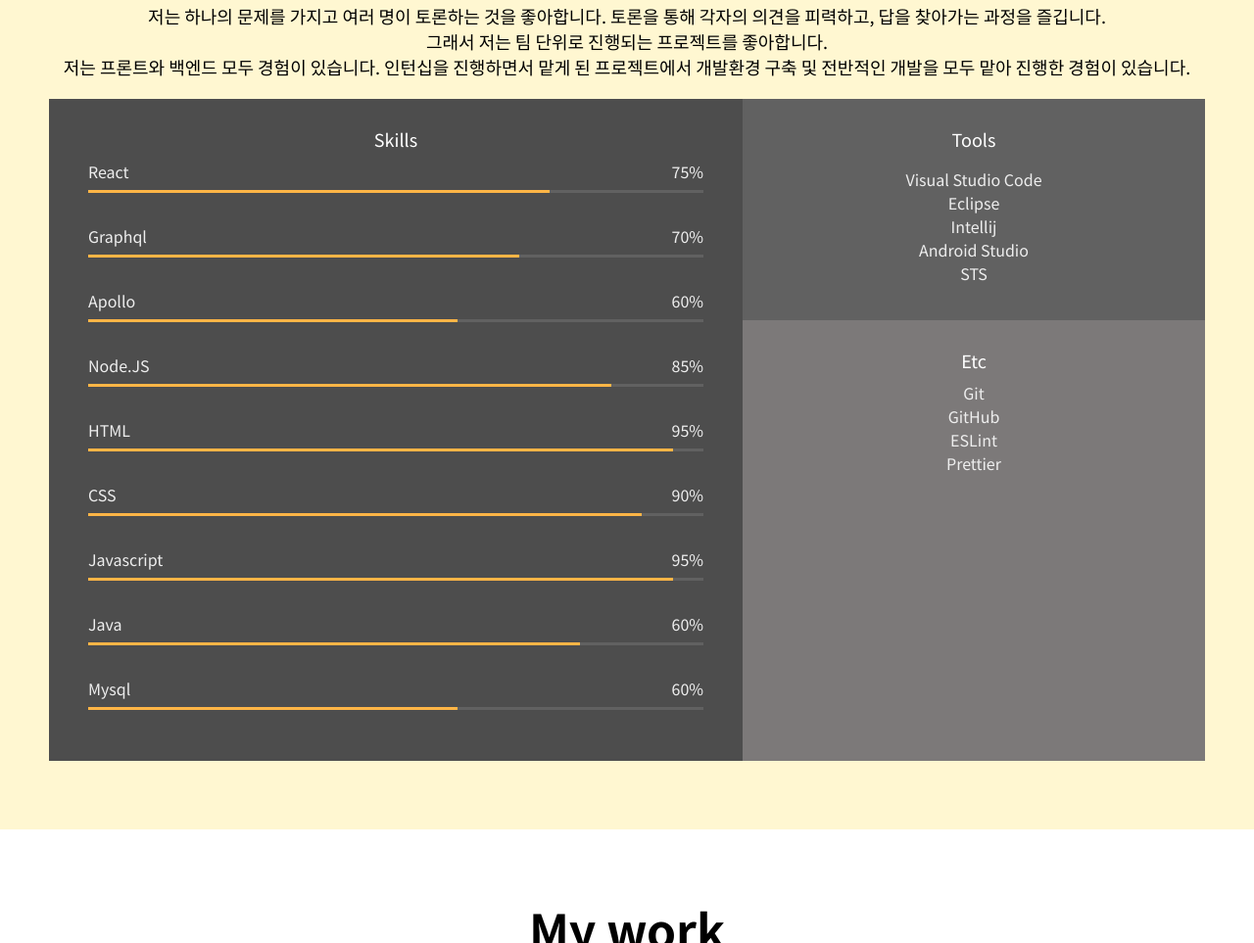
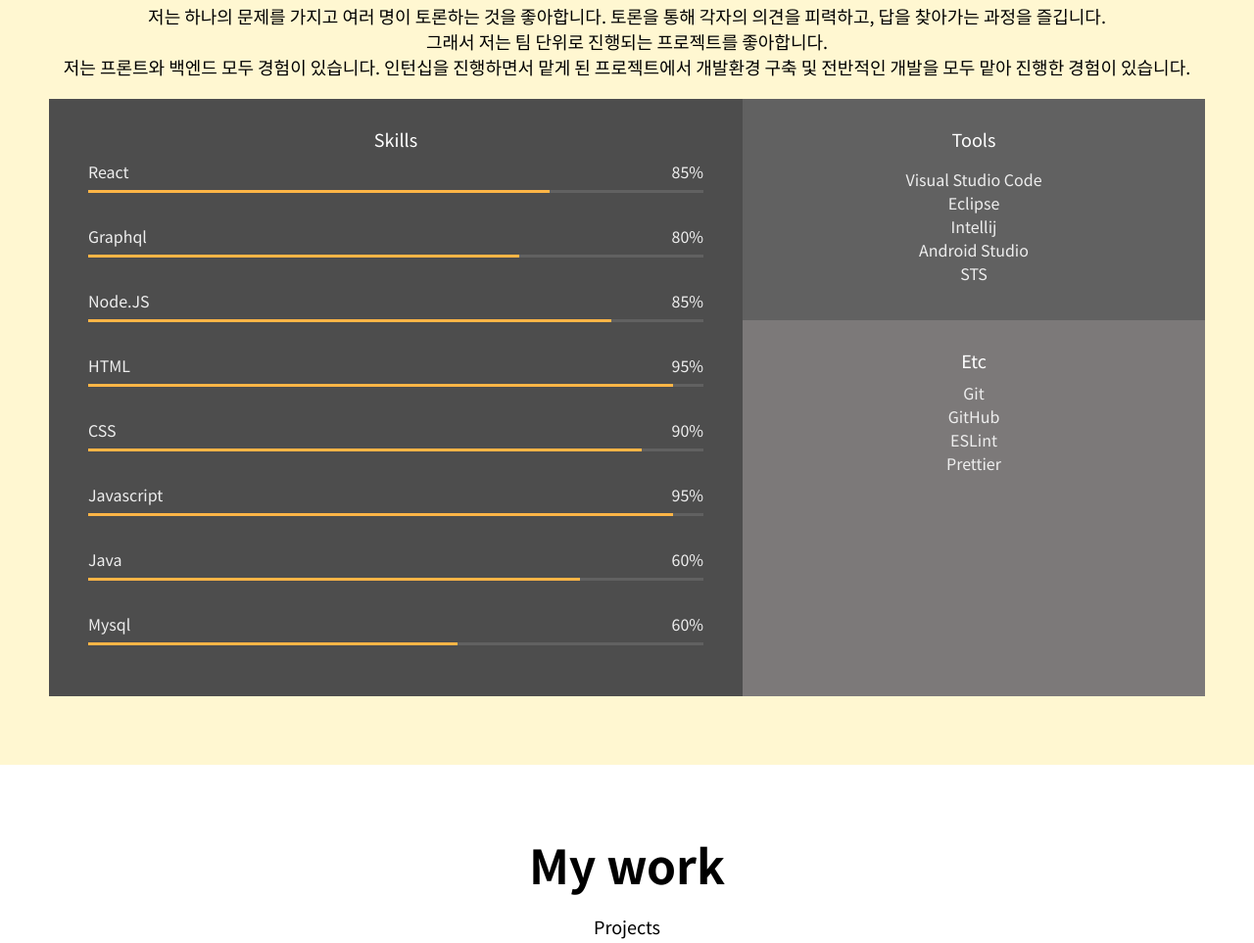
Before and after one commit to hoo00nn/Portfolio, a plain HTML site: page index.html in a window 1280 px wide. Shown: the part 1905-2868 px from the top of the page at 98% size. Drawn offline with Linux system fonts and the light colour scheme.

Commit message:
Refactor : HTML 수정

```diff
--- a/index.html
+++ b/index.html
@@ -120,7 +120,7 @@
           <div class="skill">
             <div class="skill__description">
               <span>React</span>
-              <span>75%</span>
+              <span>85%</span>
             </div>
             <div class="skill__bar">
               <div class="skill__value" style="width: 75%;"></div>
@@ -129,19 +129,10 @@
           <div class="skill">
             <div class="skill__description">
               <span>Graphql</span>
-              <span>70%</span>
+              <span>80%</span>
             </div>
             <div class="skill__bar">
               <div class="skill__value" style="width: 70%;"></div>
-            </div>
-          </div>
-          <div class="skill">
-            <div class="skill__description">
-              <span>Apollo</span>
-              <span>60%</span>
-            </div>
-            <div class="skill__bar">
-              <div class="skill__value" style="width: 60%;"></div>
             </div>
           </div>
           <div class="skill">
```
